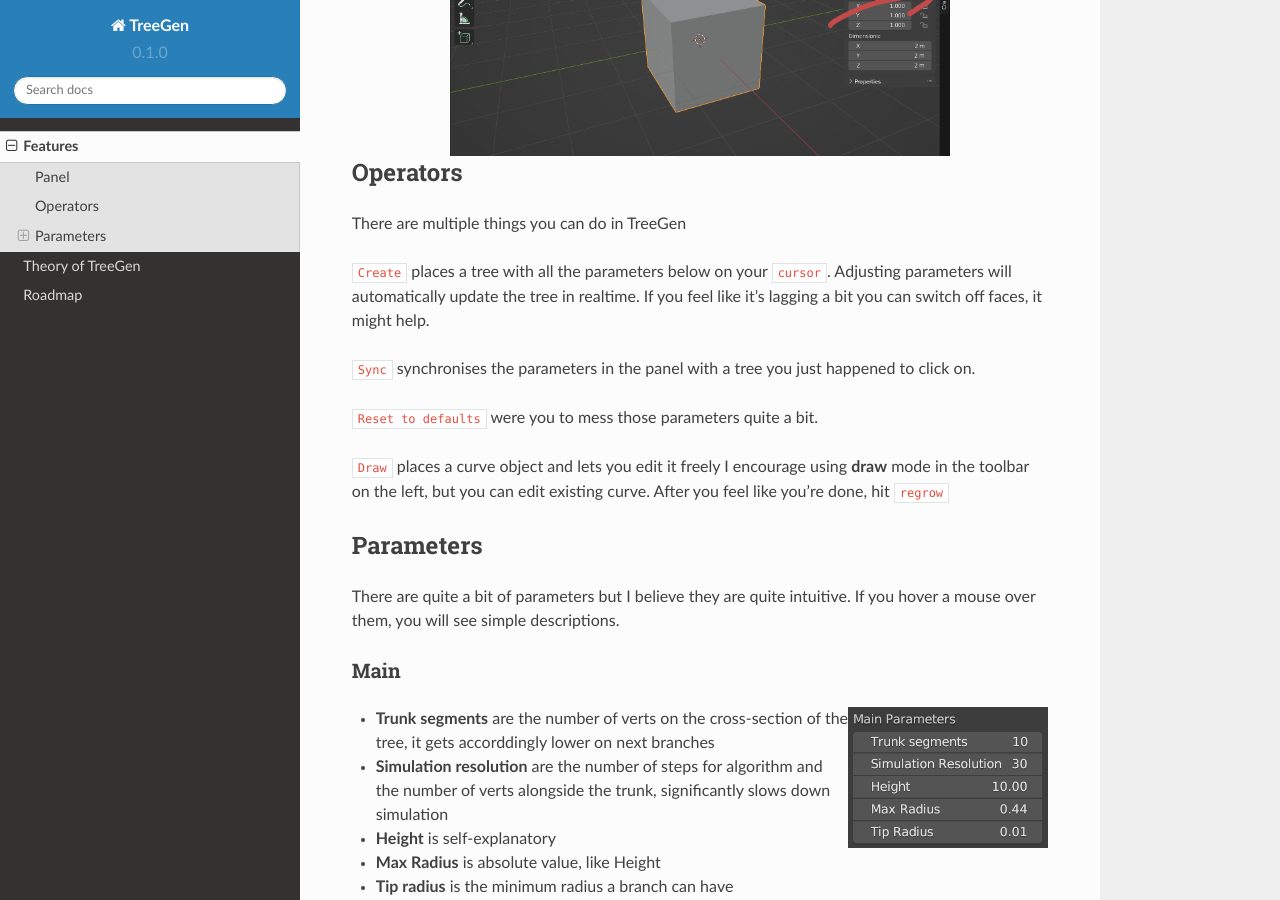
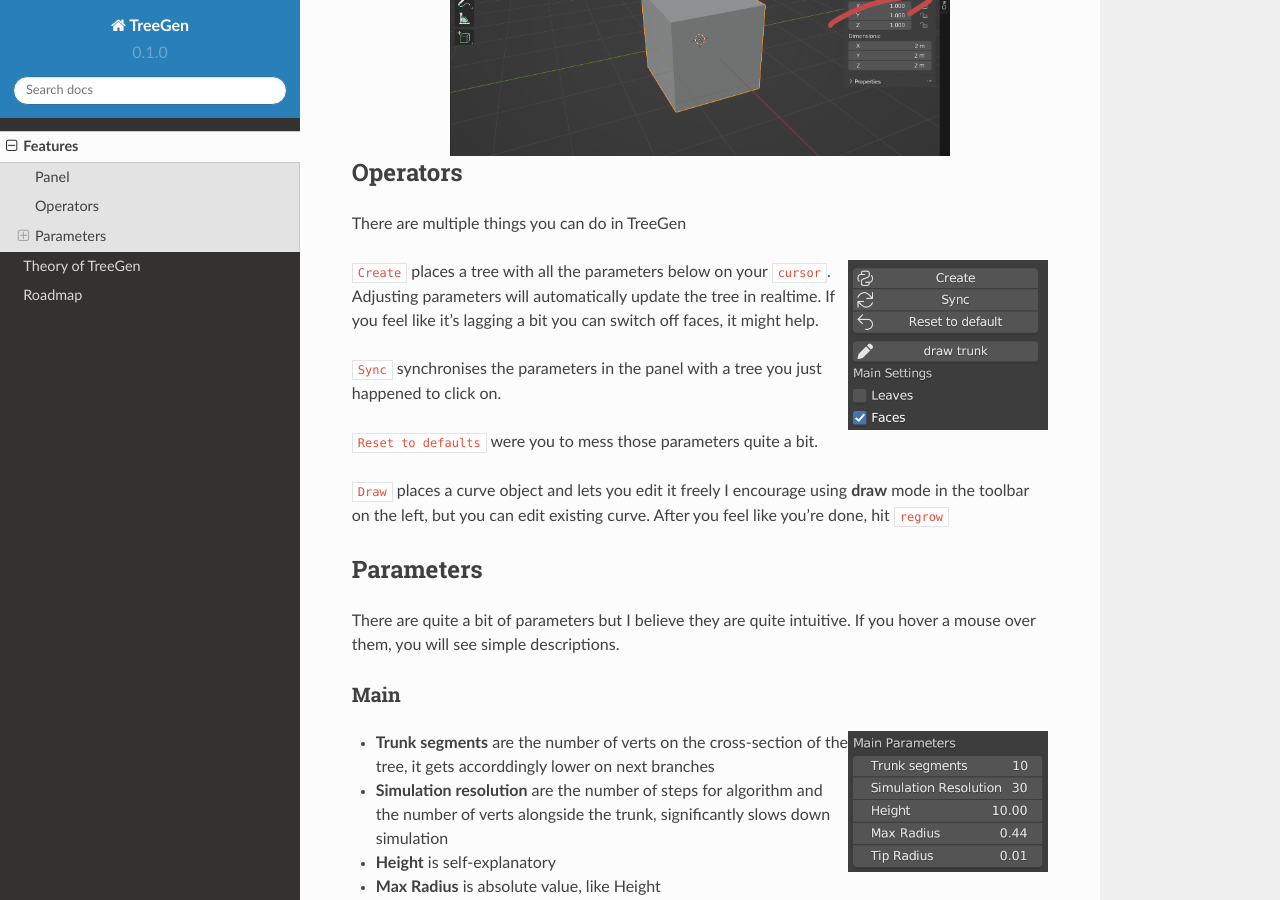
Before and after one commit to TheTrebuchet/VerTree-docs, a Sphinx documentation site: the page built from docs/source/Features.rst, in a window 1280 px wide and 900 px high, scrolled down 416 px. Built offline with Sphinx 7.4.7 and the Read the Docs theme 2.0.0, drawn with Linux system fonts in a browser that asks for light colours.

Commit message:
one image I forgor

```diff
--- a/docs/source/Features.rst
+++ b/docs/source/Features.rst
@@ -13,6 +13,11 @@
 --------
 There are multiple things you can do in TreeGen
 
+.. image:: ./img/actions.png
+   :width: 200
+   :class: with-shadow float-right with-border
+
+
 ``Create`` places a tree with all the parameters below on your ``cursor``.
 Adjusting parameters will automatically update the tree in realtime.
 If you feel like it's lagging a bit you can switch off faces, it might help.
```
Also changed, not shown: other parts of docs/source/Features.rst (+2 -0 lines).
